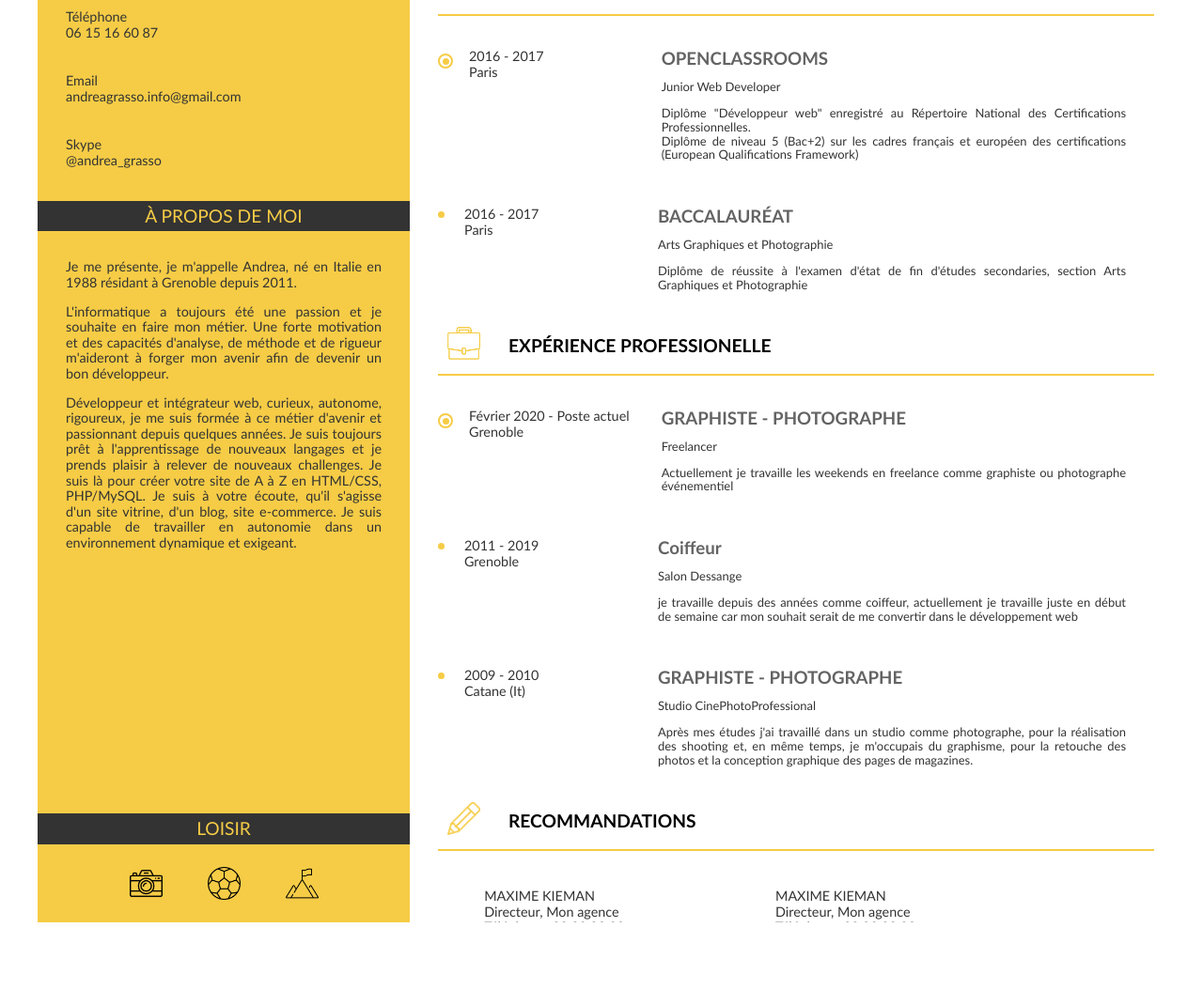
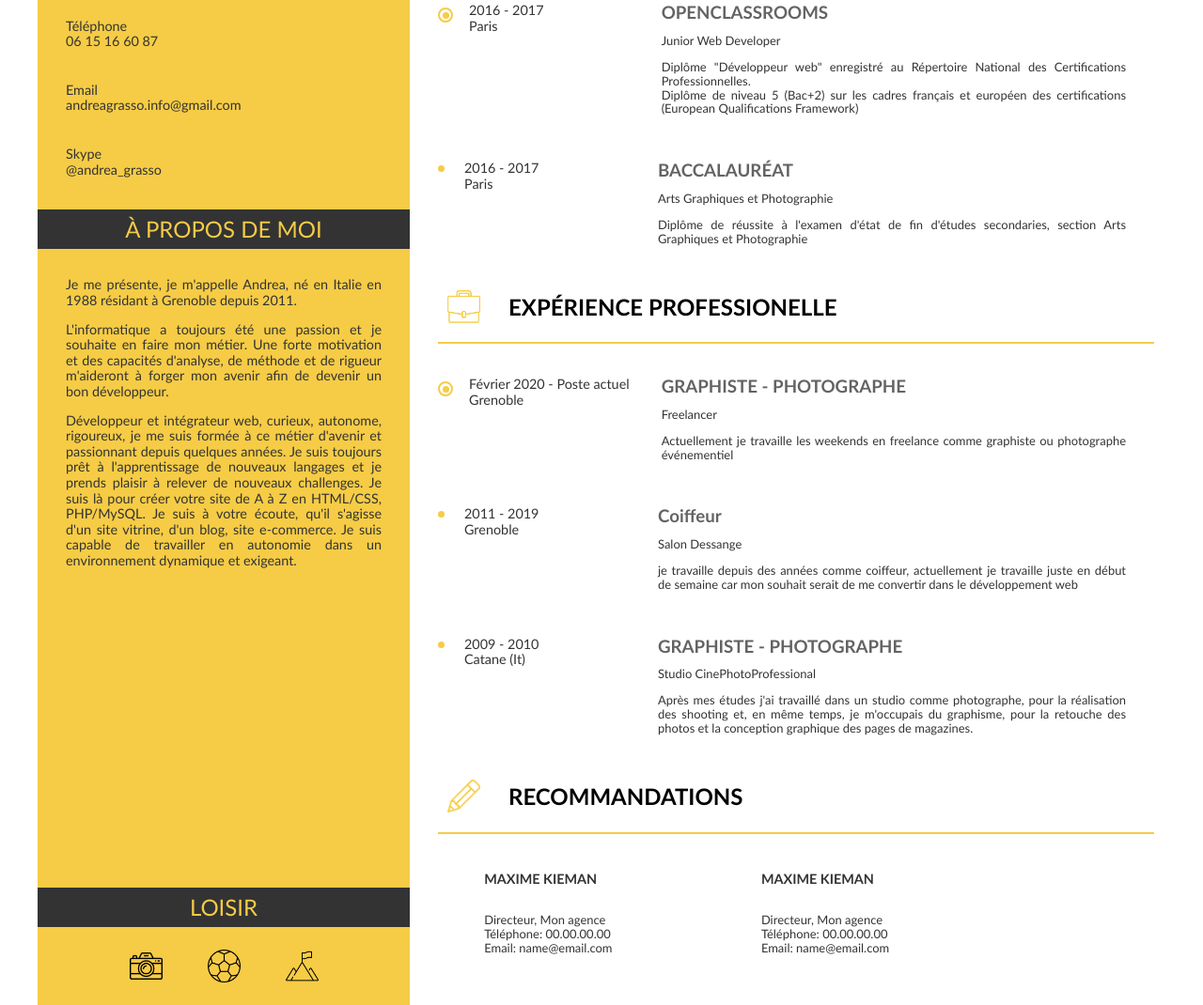
Before and after one commit to a-grasso-dev/projet_2, a plain HTML site: page index.html in a window 1280 px wide. Shown: the part 485-1555 px from the top of the page at 94% size. Before the commit the page ends 1467 px from the top, so only its background shows below. Drawn offline with Linux system fonts and the light colour scheme; files whose address does not match are found by name.

Commit message:
project similar to the example

```diff
--- a/index.html
+++ b/index.html
@@ -7,15 +7,12 @@
     <title>CV Andrea</title>
     <meta name="viewport" content="width=device-width, user-scalable=no">
 </head>
-
 <body>
     <div class="container">
         <section id="menu">
                 <img src="photo.png" alt="image" class="image">
-
                 <h4>ANDREA GRASSO</h4>
                 <h5>Développeur<br>web junior</h5>
-
                 <section class="contact">
                     <div class="title_menu">CONTACT</div>
                     <ul class="bloc1">
@@ -55,19 +52,16 @@
                     </div>
                 </section>
         </section>
-
         <section id="section_one">
             <header>
                 <h1>
                     <span class="name">ANDREA</span> GRASSO
                 </h1>
-
                 <h2>
                     <div>Développeur web junior</div>
                     <div class="border"></div>
                 </h2>
             </header>
-
             <main>
                 <div class="bloctitle">
                     <img src="Icons/cappello.png" alt="cappello" class="icons2">
@@ -109,12 +103,10 @@
                                 Arts Graphiques et Photographie</p>
                     </li>
                 </ul>
-
                 <div class="bloctitle">
                     <img src="Icons/suit.png" alt="suit" class="icons2">
                     <h3>EXPÉRIENCE PROFESSIONELLE</h3>
                 </div>
-
                 <ul>
                     <li>
                         <div class="bloc-puce">
@@ -163,31 +155,27 @@
                                 pages de magazines.</p>
                     </li>
                 </ul>
-
-
-
-
-
                 <div class="bloctitle">
                     <img src="Icons/matita.png" alt="pencil" class="icons2">
                     <h3>RECOMMANDATIONS</h3>
                 </div>
-
                     <section id="recommendations">
-                        <div class="managers">MAXIME KIEMAN
+                        <div class="managers"><strong>MAXIME KIEMAN</strong>
+                            <p>
                                 <br>Directeur, Mon agence
                                 <br>Téléphone: 00.00.00.00
                                 <br>Email: name@email.com
+                            </p>
                         </div>
-
-                        <div class="managers">MAXIME KIEMAN
+                        <div class="managers"><strong>MAXIME KIEMAN</strong>
+                            <p>
                                 <br>Directeur, Mon agence
                                 <br>Téléphone: 00.00.00.00
                                 <br>Email: name@email.com
+                            </p>
                         </div>
                     </section>
             </main>
-
         </section id="section_one">
     </div>
 </body>
--- a/style.css
+++ b/style.css
@@ -22,30 +22,25 @@
     margin-bottom: 40px;
 
 }
-
-.title_menu{ /* titoli gialli a sinistra */
-    font-size: 1.2em;
+.title_menu{
+    font-size: 1.5em;
     background-color: rgb(51, 51, 51);
     width: 100%;
     color: #F6CC46;
     font-family: 'Trebuchet MS', Cambria, Cochin, Georgia, Times, 'Times New Roman', serif;
     text-align: center;
-    padding: 5px 0;
+    padding: 7px 0;
     margin-top: 20px;
 }
-
-
 p, ul, .sous_titre, .managers{
     font-family: 'Trebuchet MS', Cambria, Cochin, Georgia, Times, 'Times New Roman', serif;
     font-size: 0.9em;
     text-align: justify;
     color: rgb(51, 51, 51);
 }
-
 ul{
     padding-inline-start: 0;
 }
-
 .bloc2{
    margin: 30px;
 }
@@ -58,17 +53,12 @@ ul{
      display: flex;
      justify-content: center;
  }
-
-
  #section_one{
      display: flex;
      flex-direction: column;
      width: 66%;
-     justify-content: space-between;
      overflow: auto;
  }
-
-
 /* Font Normal */
 @font-face {
     font-family: 'caviar_dreamsregular';
@@ -81,7 +71,6 @@ ul{
     font-weight: normal;
     font-style: normal;
 }
-
 /* Font Bold */
 @font-face {
     font-family: 'caviar_dreamsbold';
@@ -93,13 +82,9 @@ ul{
          url('fonts/Caviar_Dreams_Bold-webfont.svg#caviar_dreamsbold') format('svg');
     font-weight: normal;
     font-style: normal;
-
 }
-
 h1{
-
     font-family: 'caviar_dreamsregular', Helvetica, Verdana, Arial, sans-serif;
-
 }
 .name{
     font-family: 'caviar_dreamsbold', Helvetica, Verdana, Arial, sans-serif;
@@ -108,10 +93,9 @@ h1{
 h2{
     font-size: 1.3em;
     font-family: 'Trebuchet MS', Cambria, Cochin, Georgia, Times, 'Times New Roman', serif;
-
     color: #000000b0;
+    margin-top: -21px;
 }
-
 h4{
     font-size: 1.5em;
     font-family: 'caviar_dreamsbold', Helvetica, Verdana, Arial, sans-serif;
@@ -123,8 +107,6 @@ h5{
     text-align: center;
     color: #000000b0;
 }
-
-
 .border{ /* tratto giallo piccolo */
 
   height: 3px;
@@ -132,42 +114,33 @@ h5{
   width: 60px;
   margin-bottom: 20%;
 }
-
 h3{
-    font-size: 1.2em;
+    font-size: 1.5em;
     font-family: 'Trebuchet MS', Cambria, Cochin, Georgia, Times, 'Times New Roman', serif;
     margin-left: 20px;
 }
-
 .icons2{
     height: 35px;
     width: 35px;
     margin: 10px;
 
 }
-
 .bloctitle{
     display: flex;
     border-bottom: 2px solid #F6CC46; /* tratto giallo lungo */
     margin-left: 30px;
+    align-items: center;
 }
-
 #recommendations{
     display: flex;
 }
-
 .managers{
     margin: 40px 10%;
 }
-
-
 main{
-
     max-height: 70%;
     min-height: 70%;
 }
-
-
 header{
     margin: 140px 100px 0 100px;
 }
@@ -195,7 +168,6 @@ h6{
     margin-left: 25px;
     width: 908px;
 }
-
 .puce{
     width:7px;
     height:7px;
@@ -217,11 +189,9 @@ h6{
       height: 20px;
       margin-top: 5px;
   }
-
   #menu :nth-child(5){
       flex: 1;
   }
-
 @media all and (max-width: 2560px){
     h4{
         display: none;
@@ -230,8 +200,6 @@ h6{
         display: none;
     }
 }
-
-
 @media all and (max-width: 805px) {
     .image {
         width: 150px;
@@ -246,7 +214,6 @@ h6{
         margin-top: 50px;
     }
 }
-
 @media all and (max-width: 772px){
     h1{
         display: none;
@@ -254,7 +221,6 @@ h6{
     h2{
         display: none;
     }
-
     h4{
         display: block;
         margin: 30px 0px 10px 0px;
@@ -285,7 +251,6 @@ h6{
         width: 100%;
     }
 }
-
 @media all and (max-width: 480px){
     li{
         display: flex;
```
Also changed, not shown: normalize.css. Lines whose indentation alone changed are shown as unchanged.
